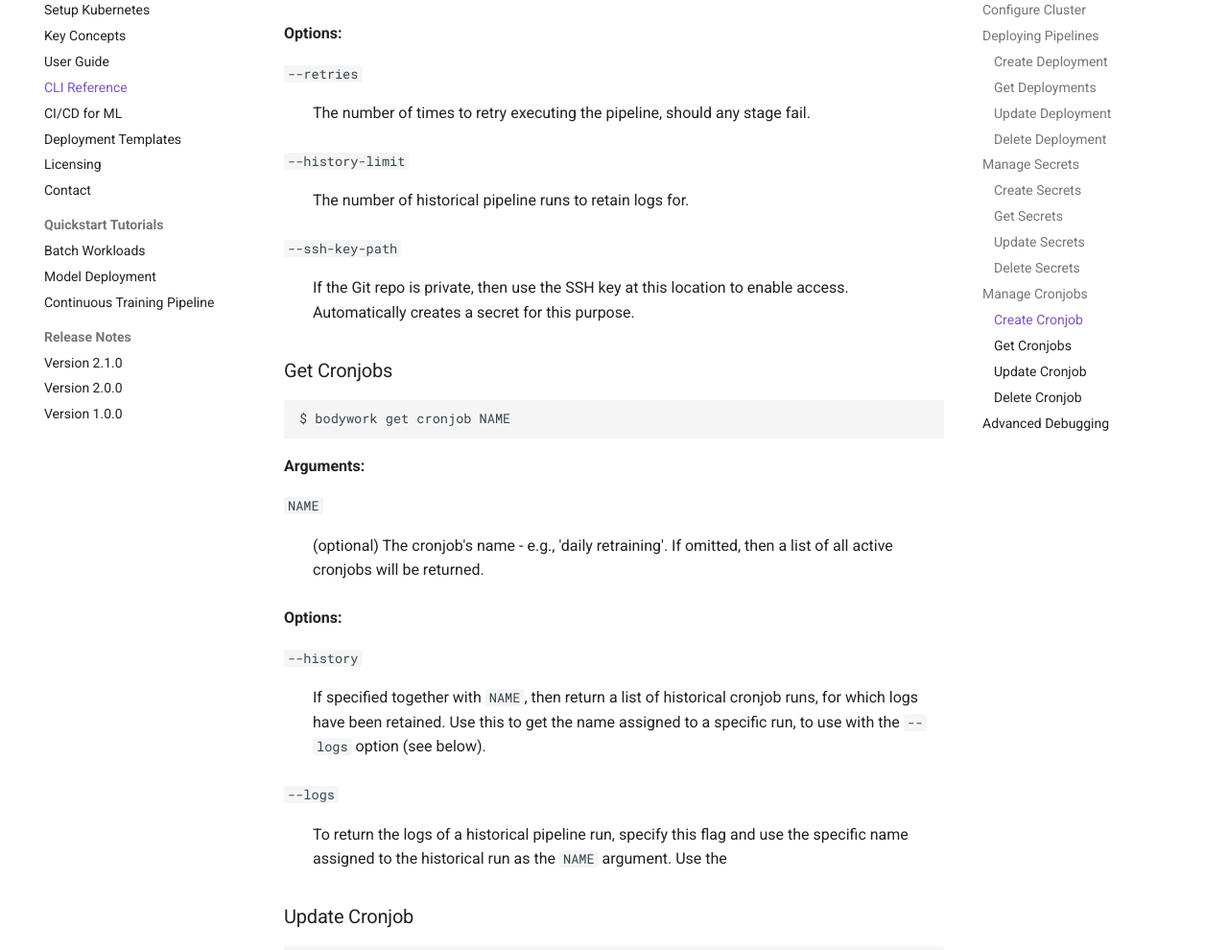
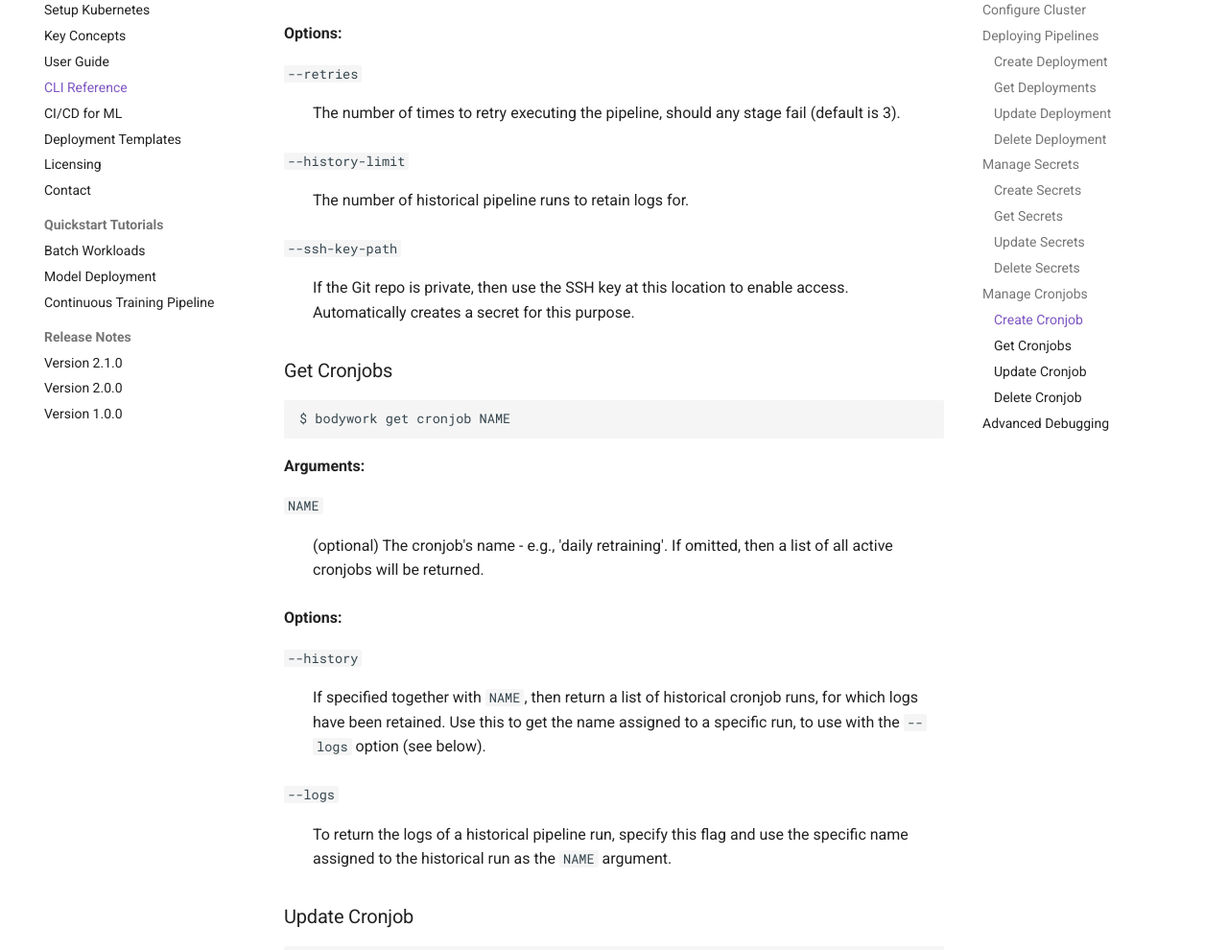
Before and after one commit to bodywork-ml/bodywork-docs, an MkDocs documentation site: the page built from docs/cli_reference.md, in a window 1280 px wide and 1400 px high, scrolled down 5755 px. Shown: the part 152-1142 px from the top of the window at 96% size. Built offline with MkDocs 1.6.1 and Material for MkDocs 9.7.7, drawn with Linux system fonts in a browser that asks for light colours; comment, search, counter and statistics services are not loaded.

Commit message:
Minor Edits and Corrections

```diff
--- a/docs/cli_reference.md
+++ b/docs/cli_reference.md
@@ -232,7 +232,7 @@ $ bodywork create cronjob GIT_REPO_URL GIT_REPO_BRANCH \
 **Options:**
 
 `--retries`
-: The number of times to retry executing the pipeline, should any stage fail.
+: The number of times to retry executing the pipeline, should any stage fail (default is 3).
 
 `--history-limit`
 : The number of historical pipeline runs to retain logs for.
@@ -257,7 +257,7 @@ $ bodywork get cronjob NAME
 : If specified together with `NAME`, then return a list of historical cronjob runs, for which logs have been retained. Use this to get the name assigned to a specific run, to use with the `--logs` option (see below).
 
 `--logs`
-: To return the logs of a historical pipeline run, specify this flag and use the specific name assigned to the historical run as the `NAME` argument. Use the
+: To return the logs of a historical pipeline run, specify this flag and use the specific name assigned to the historical run as the `NAME` argument.
 
 ### Update Cronjob
 
```
Also changed, not shown: docs/quickstart_batch_job.md (+1 -1 lines), docs/user_guide.md (+1 -1 lines).
